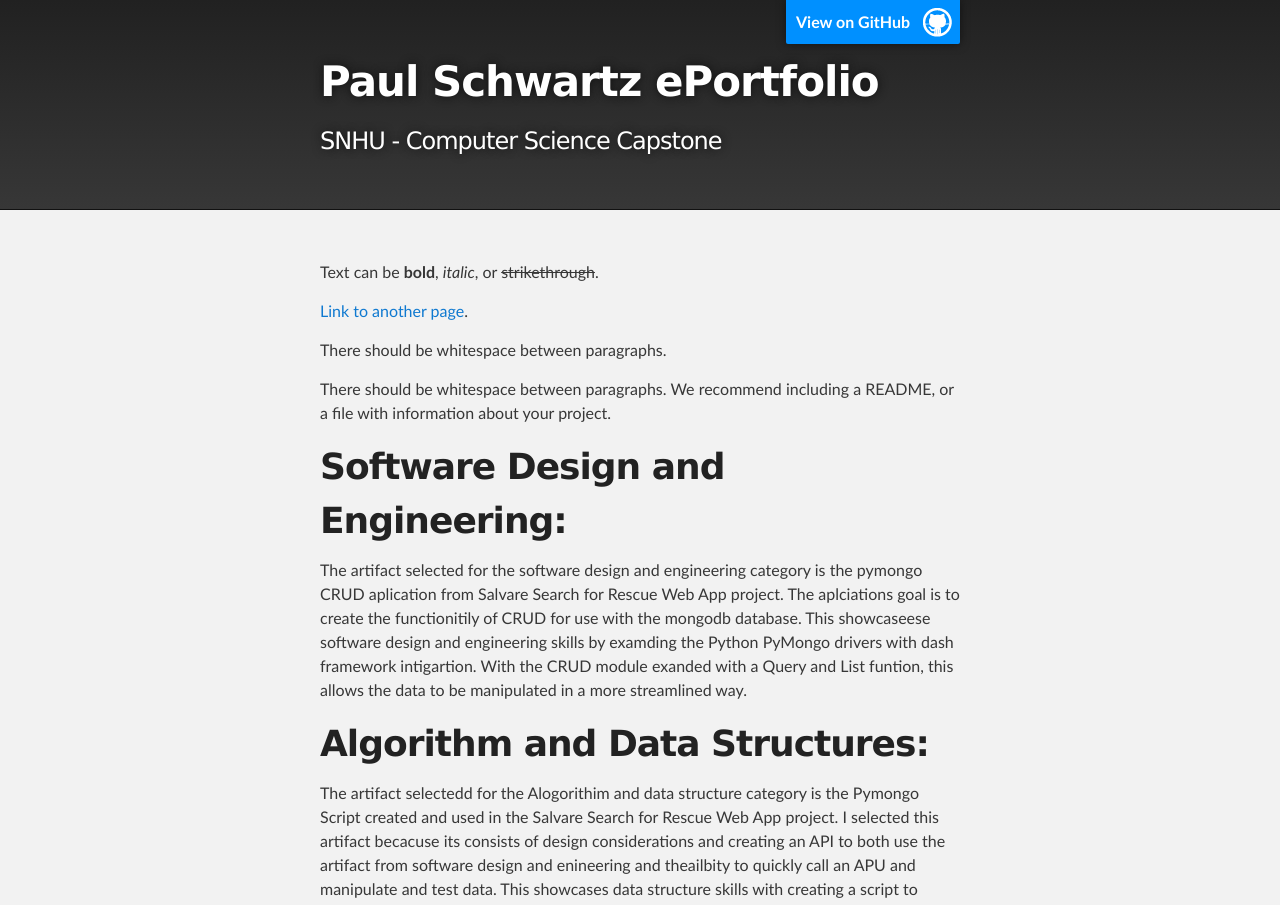
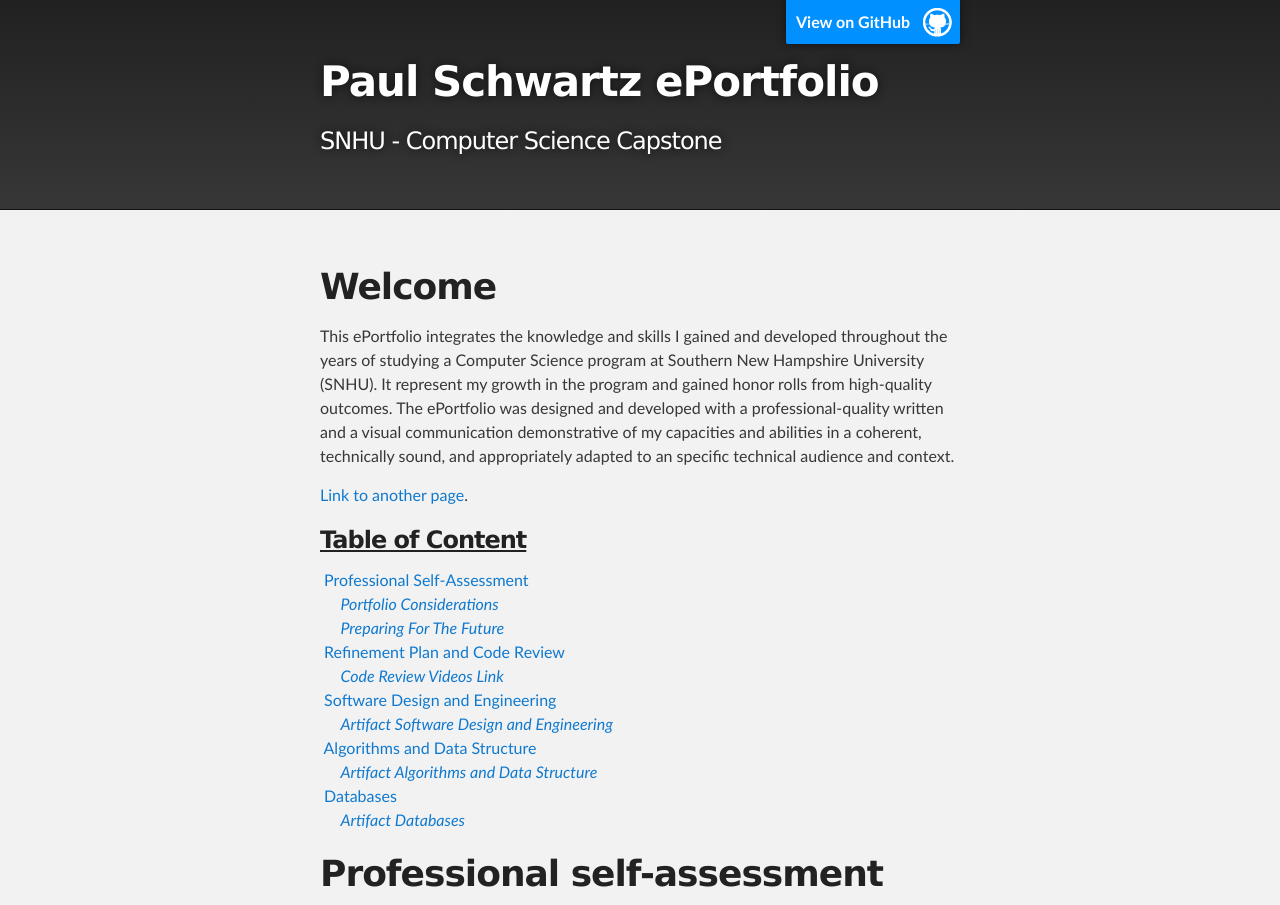
Before and after one commit to pages-themes/slate, a Jekyll site: the page built from index.md, in a window 1280 px wide and 1400 px high. Shown: the top 905 px of the window. Built offline with Jekyll 4.4.1, drawn with Linux system fonts in a browser that asks for light colours; our own code applies the rules of GitHub Pages for plain Markdown files; some of the changed text lies outside the part shown.

Commit message:
Update index.md

```diff
--- a/index.md
+++ b/index.md
@@ -1,20 +1,49 @@
----
-layout: default
----
 
-Text can be **bold**, _italic_, or ~~strikethrough~~.
+# Welcome
+
+This ePortfolio integrates the knowledge and skills I gained and developed throughout the years of studying a Computer Science program at Southern New Hampshire University (SNHU). It represent my growth in the program and gained honor rolls from high-quality outcomes. The ePortfolio was designed and developed with a professional-quality written and a visual communication demonstrative of my capacities and abilities in a coherent, technically sound, and appropriately adapted to an specific technical audience and context.
 
 [Link to another page](./another-page.html).
 
-There should be whitespace between paragraphs.
+### <u>Table of Content</u>
 
-There should be whitespace between paragraphs. We recommend including a README, or a file with information about your project.
+&nbsp;[Professional Self-Assessment](#professional-self-assessment)<br/>
+&nbsp;&nbsp;&nbsp;&nbsp;&nbsp;[_Portfolio Considerations_](#portfolio-considerations "Portfolio Considerations")<br/>
+&nbsp;&nbsp;&nbsp;&nbsp;&nbsp;[_Preparing For The Future_](#preparing-for-the-future "Preparing for the Future")<br/>
+&nbsp;[Refinement Plan and Code Review](#refinement-plan-and-code-review)<br/>
+&nbsp;&nbsp;&nbsp;&nbsp;&nbsp;[_Code Review Videos Link_](#artifacts-code-review-videos-link)<br/>
+&nbsp;[Software Design and Engineering](#software-design-and-engineering)<br/>
+&nbsp;&nbsp;&nbsp;&nbsp;&nbsp;[_Artifact Software Design and Engineering_](#artifact-software-design-and-engineering "Artifact Software Design and Engineering")<br/>
+&nbsp;[Algorithms and Data Structure](#algorithms-and-data-structure)<br/>
+&nbsp;&nbsp;&nbsp;&nbsp;&nbsp;[_Artifact Algorithms and Data Structure_](#artifact-algorithms-and-data-structures "Artifact Algorithms and Data Structure")<br/>
+&nbsp;[Databases](#databases "Databases")<br/>
+&nbsp;&nbsp;&nbsp;&nbsp;&nbsp;[_Artifact Databases_](#artifact-databases "Artifact Databases")<br/>
 
-# Software Design and Engineering:
+# Professional self-assessment
+
+I begain my computer science jouney starting in April, 2019.  I decided on the comptuer sciecne program beucase of my passion fro working with and technology and software.  While in this program I gained knowleged and skills in many different aplications.  I have improved my organization skills, attention to detail and understanding how workflow works when dealing with software devlopment.  With going through this program I have learned how to impliment code reviews, best practices and secruity standards to all my code.  I also, learned the importance of Software Development Lifecycle and how this is implimetned to enterpruise scale operations.  By incorpting the SDLC into my coding practices I am able to correctly use pseudocode, Flow charts and algorithms.
+
+Thoughout the program has led to an increased capiticy for learning with beingable to bring solutions to problems when data, software and technology are involved.
+
+## Portfolio Considerations
+
+## Preparing for the Future
+
+My ePortfolio demonstates my skills and abiliters as a software devlopper.  The ePortfolio also, demostarts the ability to adpart and learn with many different projects and classes using a varity of skills and programming languages.  I look forward to leaning, growing and am driven to complete work in a quality focused manner.
+
+# Refinement Plan and Code Review
+
+## Artifacts Code Review Videos Link
+
+# Software Design and Engineering
+
+## Artifact Software Design and Engineering
 
 The artifact selected for the software design and engineering category is the pymongo CRUD aplication from Salvare Search for Rescue Web App project.  The aplciations goal is to create the functionitily of CRUD for use with the mongodb database.  This showcaseese software design and engineering skills by examding the Python PyMongo drivers with dash framework intigartion.  With the CRUD module exanded with a Query and List funtion, this allows the data to be manipulated in a more streamlined way.
 
-# Algorithm and Data Structures:
+# Algorithms and Data Structure
+
+## Artifact Algorithms and Data Structures
 
 The artifact selectedd for the Alogorithim and data structure category is the Pymongo Script created and used in the Salvare Search for Rescue Web App project.  I selected this artifact becacuse its consists of design considerations and creating an API to both use the artifact from software design and enineering and theailbity to quickly call an APU and manipulate and test data.  This showcases data structure skills with creating a script to quickly excute the expanded CRUD funtionity with the previous catoeries Query and List functions.
 
@@ -22,7 +51,9 @@ The artifact selectedd for the Alogorithim and data structure category is the Py
 >
 > When something is important enough, you do it even if the odds are not in your favor.
 
-# Database:
+# Databases
+
+## Artifact Databases
 
 For the database category I decided to use the data from the Salvare Search for Rescue Web App project.  I wanted to create a web application within the github enviroment that allowed uses to view and see the data.  This showcases skills in the database skill set, by manpulated the data and showing it in a grah based form.
 
```
